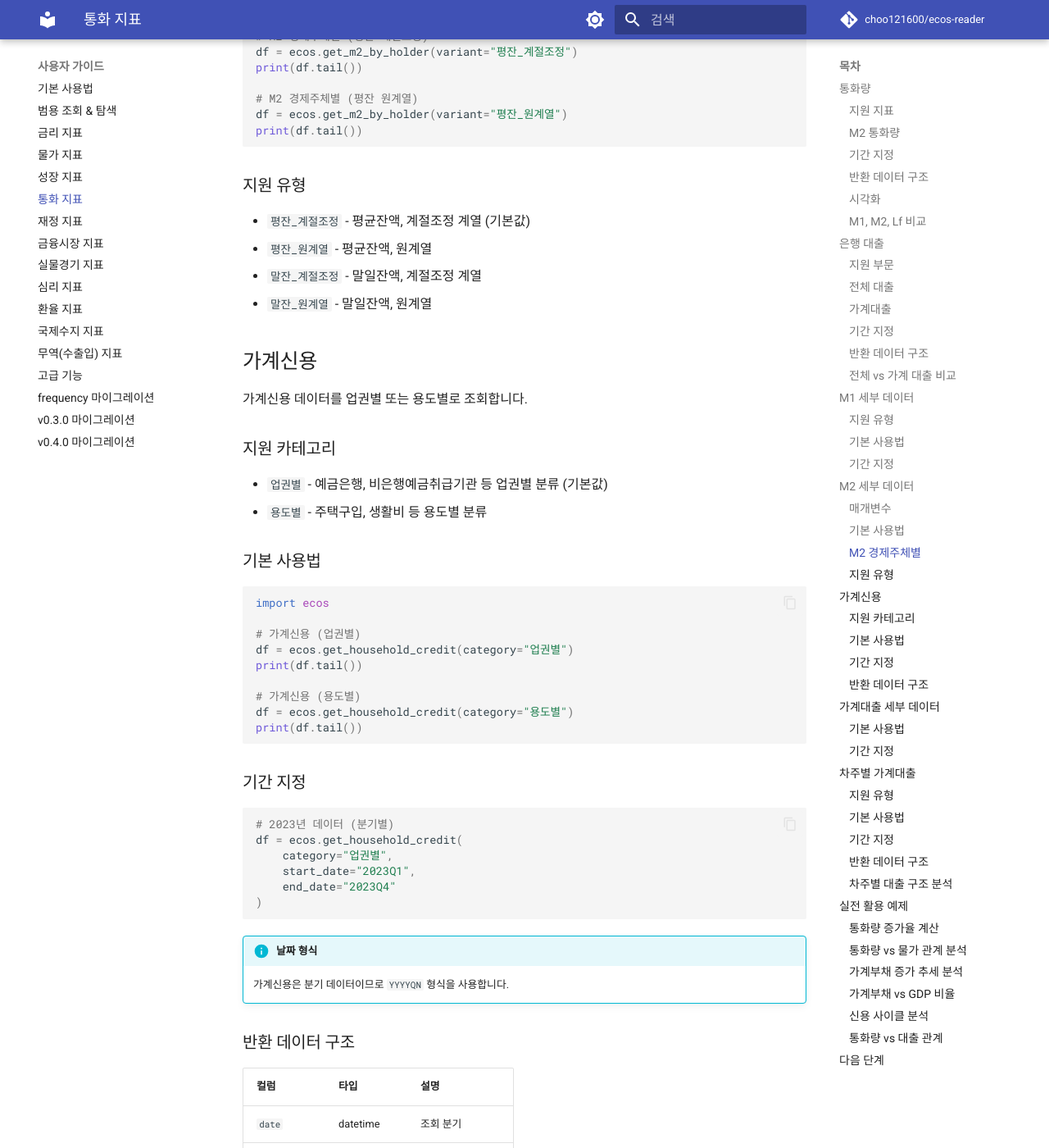
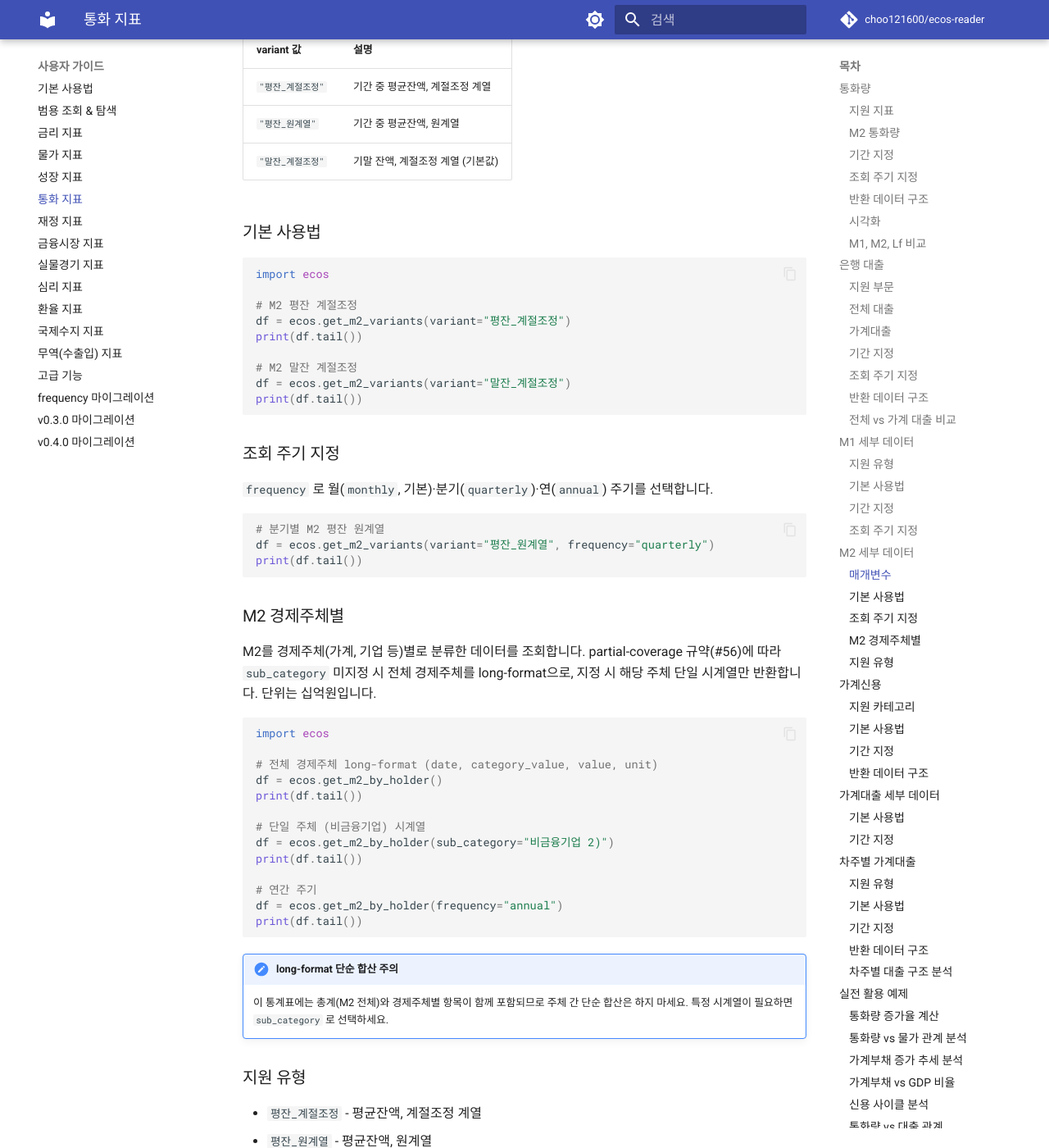
Before and after one commit to choo121600/ecos-reader, an MkDocs documentation site: the page built from docs/user-guide/money.md, in a window 1280 px wide and 1400 px high, scrolled down 6187 px. Shown: the whole window at 82% size. Built offline with MkDocs 1.6.1 and Material for MkDocs 9.7.7, drawn with Linux system fonts in a browser that asks for light colours; comment, search, counter and statistics services are not loaded; some of the changed text lies outside the part shown.

Commit message:
docs: user-guide를 0.6.x API에 동기화 (#150/#154/#155/#156) (#169)
함수 docstring을 단일 진실원천으로 user-guide 예제 갱신(코드 변경 없음).

- sentiment.md: BSI sector 3→10개(영문 키), CSI sub_category(구성지표) 추가.
- money.md: money_supply/m1·m2_variants/bank_lending frequency 예제,
  m2_by_holder long-format(주체별)+sub_category, 기본 variant 표기 정정.
- real-economy.md: retail_sales sub_category(상품군)+long-format, industrial/
  facility frequency, seasonal+annual→ValueError 경고 박스.

mkdocs build --strict 통과.

Co-authored-by: Claude Opus 4.8 (1M context) <noreply@anthropic.com>

````diff
--- a/docs/user-guide/money.md
+++ b/docs/user-guide/money.md
@@ -35,8 +35,18 @@ df = ecos.get_money_supply(
 )
 ```
 
+### 조회 주기 지정
+
+`frequency` 로 월(`monthly`, 기본)·분기(`quarterly`)·연(`annual`) 주기를 선택합니다. `start_date` / `end_date` 형식은 주기에 맞춰 사용합니다(월 `YYYYMM` / 분기 `YYYYQn` / 연 `YYYY`).
+
+```python
+# 분기별 M2 통화량
+df = ecos.get_money_supply("M2", frequency="quarterly")
+print(df.tail())
+```
+
 !!! info "날짜 형식"
-    통화량은 월간 데이터이므로 `YYYYMM` 형식을 사용합니다.
+    `frequency` 가 `monthly` 이면 `YYYYMM`, `quarterly` 이면 `YYYYQn`, `annual` 이면 `YYYY` 형식을 사용합니다. 기간을 생략하면 주기별 기본 범위가 적용됩니다.
 
 ### 반환 데이터 구조
 
@@ -155,6 +165,16 @@ df = ecos.get_bank_lending(
 )
 ```
 
+### 조회 주기 지정
+
+`frequency` 로 월(`monthly`, 기본)·분기(`quarterly`)·연(`annual`) 주기를 선택합니다.
+
+```python
+# 연간 가계대출
+df = ecos.get_bank_lending(sector="household", frequency="annual")
+print(df.tail())
+```
+
 ### 반환 데이터 구조
 
 | 컬럼 | 타입 | 설명 |
@@ -235,6 +255,16 @@ df = ecos.get_m1_variants(
 )
 ```
 
+### 조회 주기 지정
+
+`frequency` 로 월(`monthly`, 기본)·분기(`quarterly`)·연(`annual`) 주기를 선택합니다.
+
+```python
+# 연간 M1
+df = ecos.get_m1_variants(frequency="annual")
+print(df.tail())
+```
+
 ## M2 세부 데이터
 
 M2 통화량의 평잔/말잔, 계절조정/원계열 세부 데이터를 조회합니다.
@@ -263,28 +293,46 @@ df = ecos.get_m2_variants(variant="말잔_계절조정")
 print(df.tail())
 ```
 
+### 조회 주기 지정
+
+`frequency` 로 월(`monthly`, 기본)·분기(`quarterly`)·연(`annual`) 주기를 선택합니다.
+
+```python
+# 분기별 M2 평잔 원계열
+df = ecos.get_m2_variants(variant="평잔_원계열", frequency="quarterly")
+print(df.tail())
+```
+
 ### M2 경제주체별
 
-M2를 경제주체(가계, 기업 등)별로 분류한 데이터를 조회합니다.
+M2를 경제주체(가계, 기업 등)별로 분류한 데이터를 조회합니다. partial-coverage 규약(#56)에 따라 `sub_category` 미지정 시 전체 경제주체를 long-format으로, 지정 시 해당 주체 단일 시계열만 반환합니다. 단위는 십억원입니다.
 
 ```python
 import ecos
 
-# M2 경제주체별 (평잔 계절조정)
-df = ecos.get_m2_by_holder(variant="평잔_계절조정")
+# 전체 경제주체 long-format (date, category_value, value, unit)
+df = ecos.get_m2_by_holder()
 print(df.tail())
 
-# M2 경제주체별 (평잔 원계열)
-df = ecos.get_m2_by_holder(variant="평잔_원계열")
+# 단일 주체 (비금융기업) 시계열
+df = ecos.get_m2_by_holder(sub_category="비금융기업 2)")
+print(df.tail())
+
+# 연간 주기
+df = ecos.get_m2_by_holder(frequency="annual")
 print(df.tail())
 ```
 
+!!! note "long-format 단순 합산 주의"
+    이 통계표에는 총계(M2 전체)와 경제주체별 항목이 함께 포함되므로 주체 간 단순 합산은
+    하지 마세요. 특정 시계열이 필요하면 `sub_category` 로 선택하세요.
+
 ### 지원 유형
 
-- `평잔_계절조정` - 평균잔액, 계절조정 계열 (기본값)
+- `평잔_계절조정` - 평균잔액, 계절조정 계열
 - `평잔_원계열` - 평균잔액, 원계열
 - `말잔_계절조정` - 말일잔액, 계절조정 계열
-- `말잔_원계열` - 말일잔액, 원계열
+- `말잔_원계열` - 말일잔액, 원계열 (기본값)
 
 ## 가계신용
 
````
Also changed, not shown: docs/user-guide/real-economy.md (+40 -13 lines), docs/user-guide/sentiment.md (+31 -1 lines).
